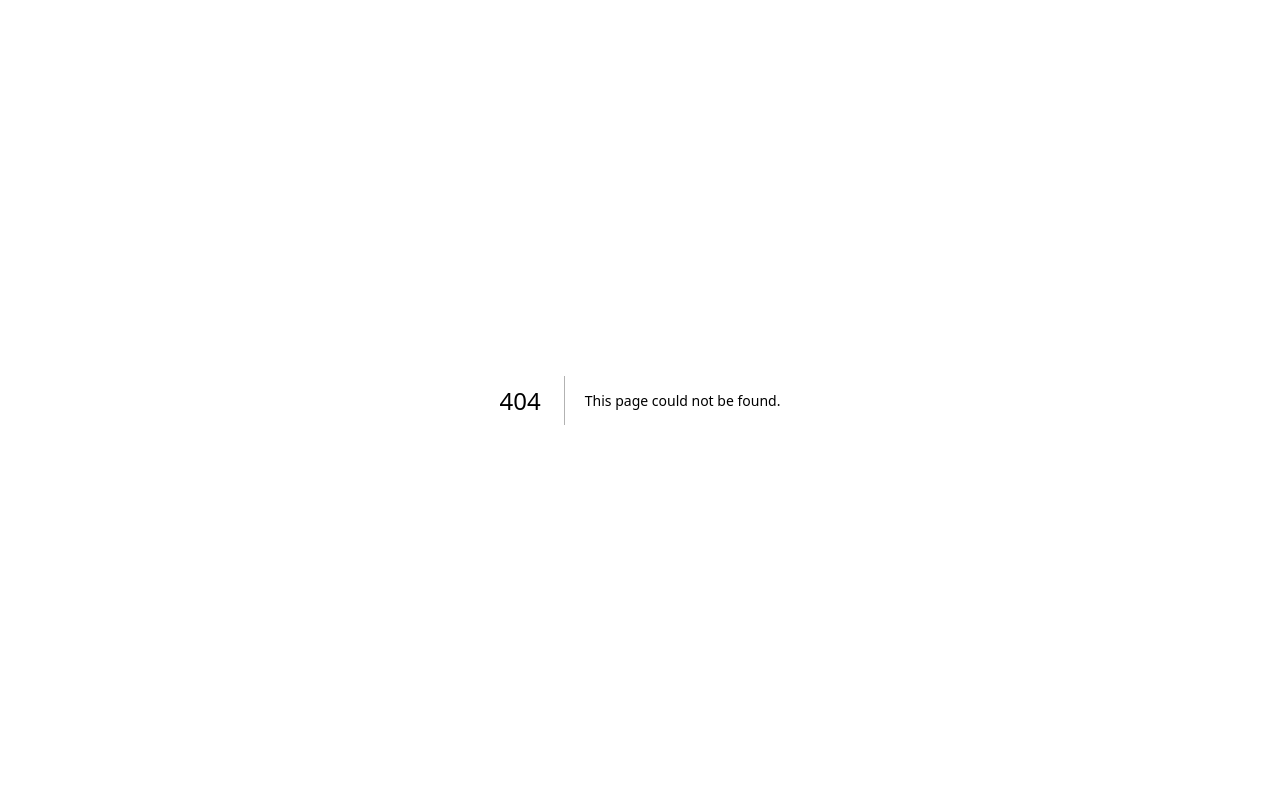
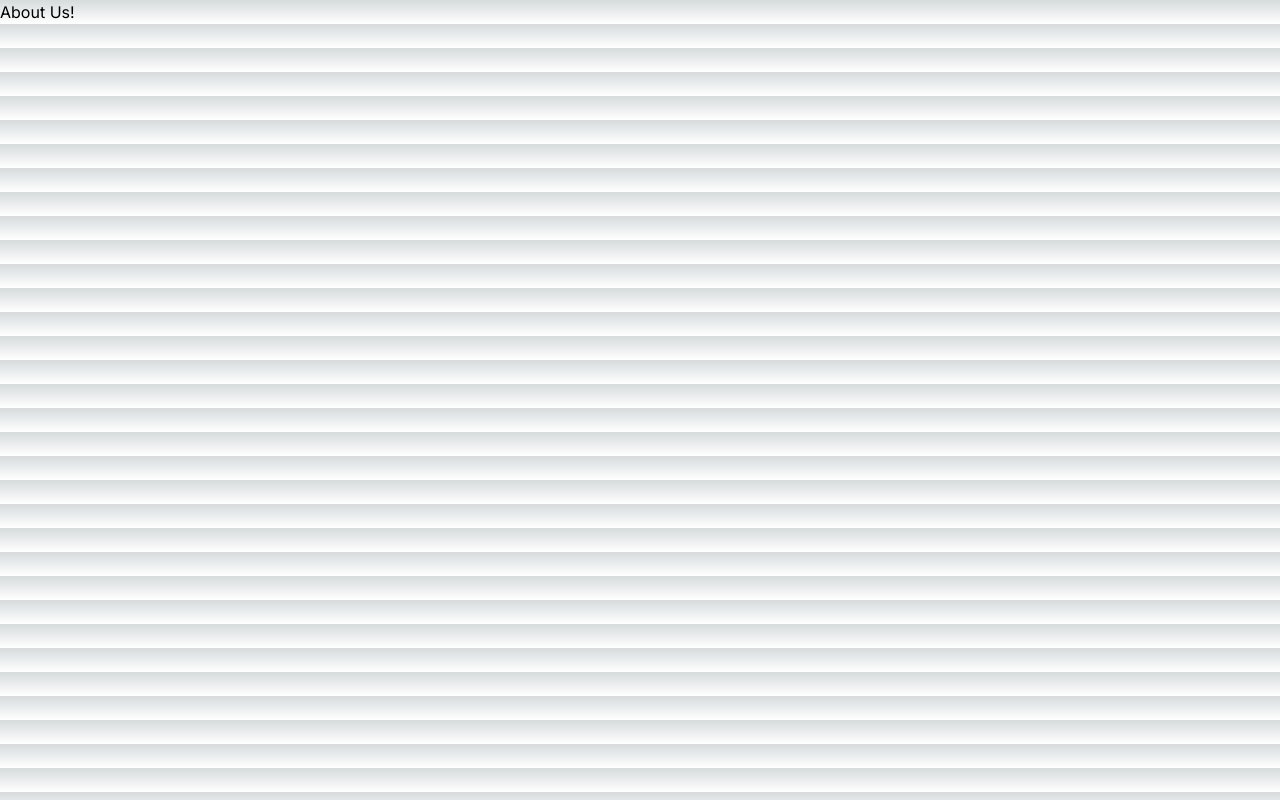
Before and after one commit to konkanispeechdataset/konkanispeechdataset, a Next.js app: page /about in a window 1280 px wide. Before the commit this address had no page. Built offline with nearby package versions, Linux system fonts and the light colour scheme.

Commit message:
Added about us page

```diff
--- /dev/null
+++ b/src/app/about/layout.tsx
@@ -0,0 +1,3 @@
+export default function AboutUsLayout() {
+    return <h1>About Us!</h1>
+}
--- /dev/null
+++ b/src/app/about/page.tsx
@@ -0,0 +1,5 @@
+import React from "react"
+
+export default function Page() {
+    return <h1>About Us!</h1>
+}
```
